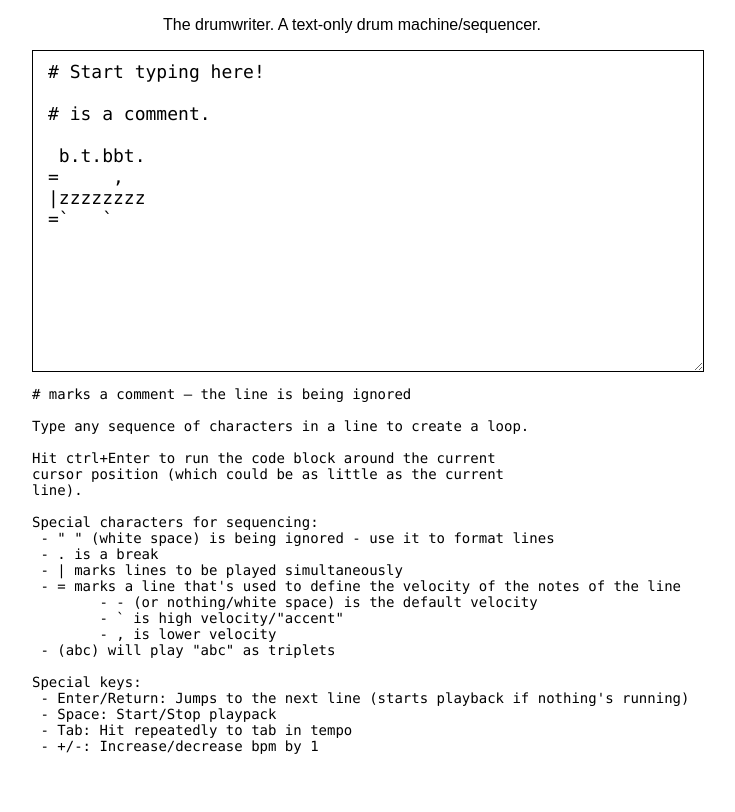
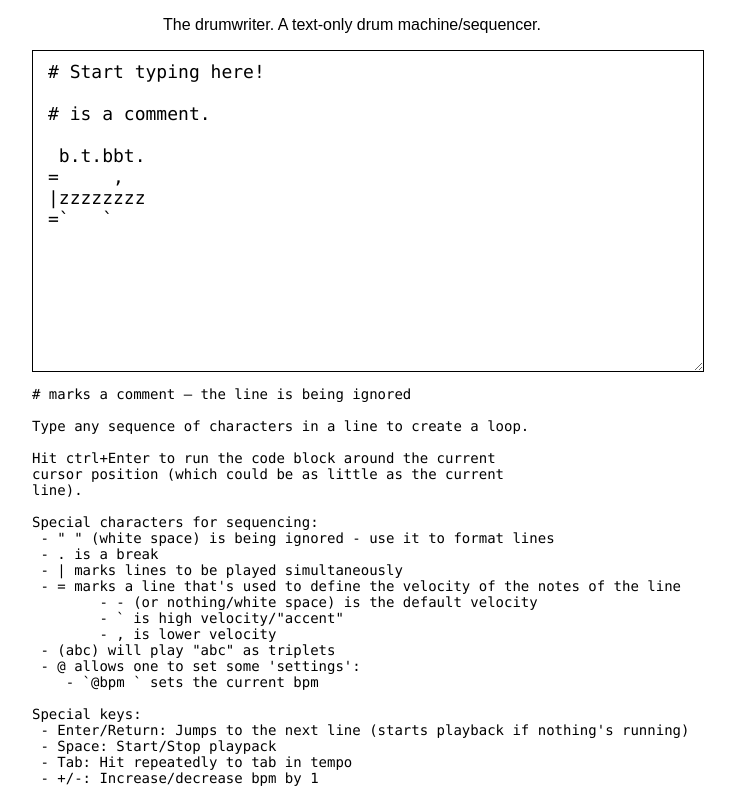
Before and after one commit to bennigraf/drumwriter, a website: page app/src/index.html in a window 1280 px wide. Shown: the whole page, without its empty margins (288-1023 px from the left). Drawn offline with Linux system fonts and the light colour scheme; a script that the page names is missing; files whose address does not match are found by name.

Commit message:
@bpm: update readme

```diff
--- a/app/src/index.html
+++ b/app/src/index.html
@@ -48,6 +48,8 @@ Special characters for sequencing:
 	- ` is high velocity/"accent"
 	- , is lower velocity
  - (abc) will play "abc" as triplets
+ - @ allows one to set some 'settings':
+    - `@bpm <number>` sets the current bpm
 
 Special keys:
  - Enter/Return: Jumps to the next line (starts playback if nothing's running)
```
